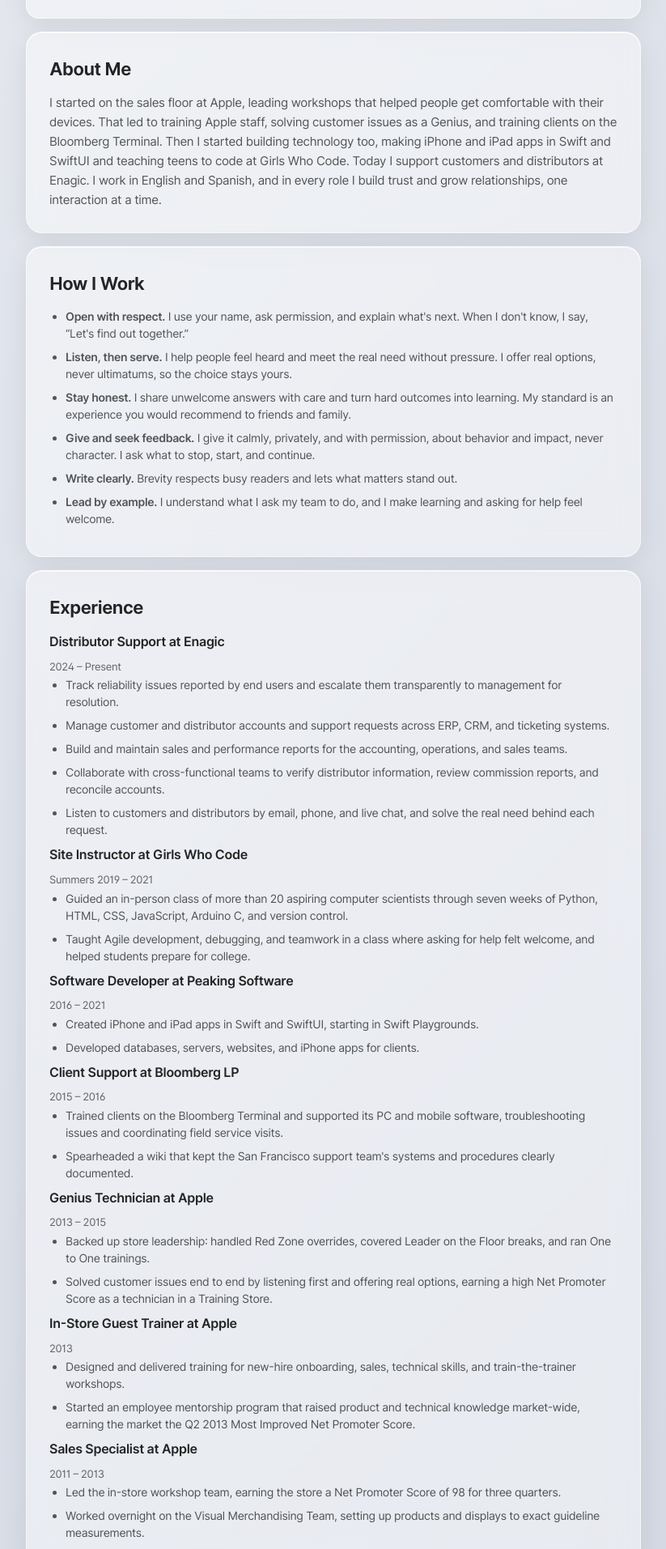
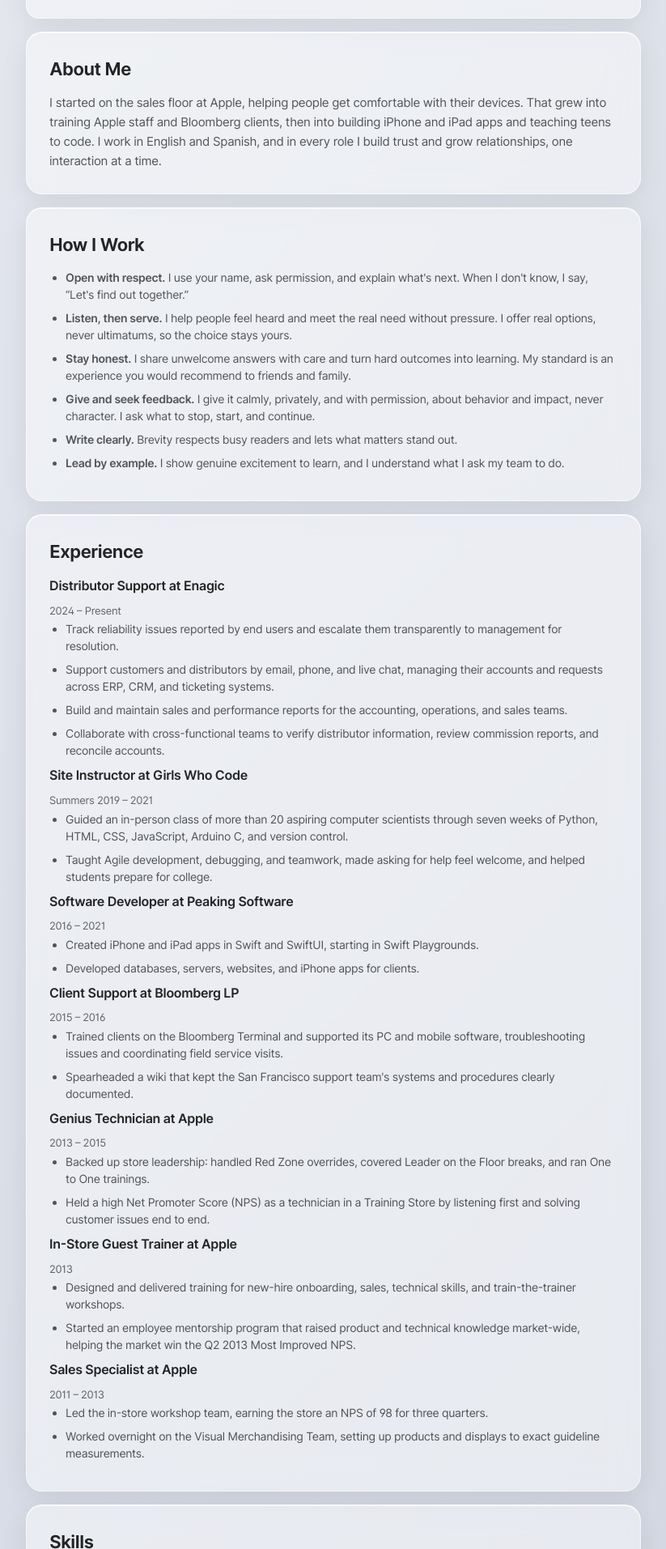
Before and after one commit to soliskit/portfolio, a Next.js app: page / in a window 1280 px wide. Shown: the part 507-2420 px from the top of the page at 81% size, without its empty margins (228-1051 px from the left). Built offline with nearby package versions, Linux system fonts and the light colour scheme.

Commit message:
Remove repetition across About Me, How I Work, Experience, and Skills (#33)

```diff
--- a/components/AboutMe.js
+++ b/components/AboutMe.js
@@ -5,14 +5,11 @@ export default function AboutMe() {
     <section id="about-me" className={styles.card}>
       <h2>About Me</h2>
       <p>
-        I started on the sales floor at Apple, leading workshops that helped
-        people get comfortable with their devices. That led to training Apple
-        staff, solving customer issues as a Genius, and training clients on the
-        Bloomberg Terminal. Then I started building technology too, making
-        iPhone and iPad apps in Swift and SwiftUI and teaching teens to code at
-        Girls Who Code. Today I support customers and distributors at Enagic. I
-        work in English and Spanish, and in every role I build trust and grow
-        relationships, one interaction at a time.
+        I started on the sales floor at Apple, helping people get comfortable
+        with their devices. That grew into training Apple staff and Bloomberg
+        clients, then into building iPhone and iPad apps and teaching teens to
+        code. I work in English and Spanish, and in every role I build trust and
+        grow relationships, one interaction at a time.
       </p>
     </section>
   )
--- a/components/Experience.js
+++ b/components/Experience.js
@@ -14,8 +14,9 @@ export default function Experience() {
             transparently to management for resolution.
           </li>
           <li>
-            Manage customer and distributor accounts and support requests across
-            ERP, CRM, and ticketing systems.
+            Support customers and distributors by email, phone, and live chat,
+            managing their accounts and requests across ERP, CRM, and ticketing
+            systems.
           </li>
           <li>
             Build and maintain sales and performance reports for the accounting,
@@ -24,10 +25,6 @@ export default function Experience() {
           <li>
             Collaborate with cross-functional teams to verify distributor
             information, review commission reports, and reconcile accounts.
-          </li>
-          <li>
-            Listen to customers and distributors by email, phone, and live chat,
-            and solve the real need behind each request.
           </li>
         </ul>
       </div>
@@ -42,9 +39,8 @@ export default function Experience() {
             Arduino C, and version control.
           </li>
           <li>
-            Taught Agile development, debugging, and teamwork in a class where
-            asking for help felt welcome, and helped students prepare for
-            college.
+            Taught Agile development, debugging, and teamwork, made asking for
+            help feel welcome, and helped students prepare for college.
           </li>
         </ul>
       </div>
@@ -88,9 +84,8 @@ export default function Experience() {
             Leader on the Floor breaks, and ran One to One trainings.
           </li>
           <li>
-            Solved customer issues end to end by listening first and offering
-            real options, earning a high Net Promoter Score as a technician in a
-            Training Store.
+            Held a high Net Promoter Score (NPS) as a technician in a Training
+            Store by listening first and solving customer issues end to end.
           </li>
         </ul>
       </div>
@@ -105,8 +100,8 @@ export default function Experience() {
           </li>
           <li>
             Started an employee mentorship program that raised product and
-            technical knowledge market-wide, earning the market the Q2 2013 Most
-            Improved Net Promoter Score.
+            technical knowledge market-wide, helping the market win the Q2 2013
+            Most Improved NPS.
           </li>
         </ul>
       </div>
@@ -116,8 +111,8 @@ export default function Experience() {
         <span>2011 – 2013</span>
         <ul>
           <li>
-            Led the in-store workshop team, earning the store a Net Promoter
-            Score of 98 for three quarters.
+            Led the in-store workshop team, earning the store an NPS of 98 for
+            three quarters.
           </li>
           <li>
             Worked overnight on the Visual Merchandising Team, setting up
--- a/components/HowIWork.js
+++ b/components/HowIWork.js
@@ -30,8 +30,8 @@ export default function HowIWork() {
           what matters stand out.
         </li>
         <li>
-          <strong>Lead by example.</strong> I understand what I ask my team to
-          do, and I make learning and asking for help feel welcome.
+          <strong>Lead by example.</strong> I show genuine excitement to learn,
+          and I understand what I ask my team to do.
         </li>
       </ul>
     </section>
--- a/components/Skills.js
+++ b/components/Skills.js
@@ -13,7 +13,6 @@ export default function Skills() {
           Workspace
         </li>
         <li>Troubleshooting Mac, iPhone, and iPad hardware and software</li>
-        <li>Teaching new tools to staff, clients, and students</li>
         <li>Staying calm under pressure and coordinating a team</li>
       </ul>
     </section>
```
Also changed, not shown: public/images/webpage.png.
